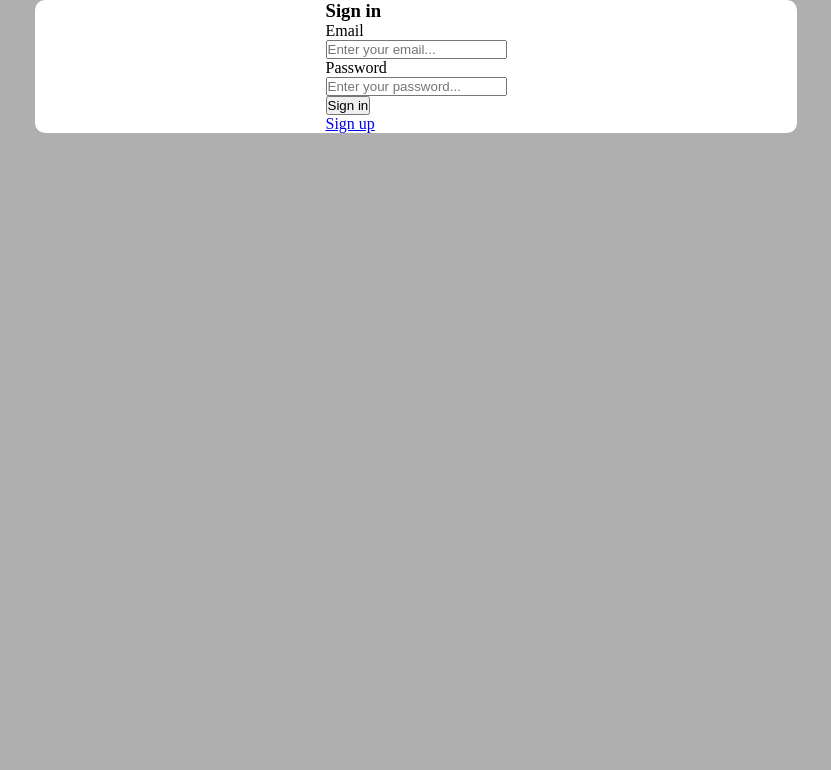
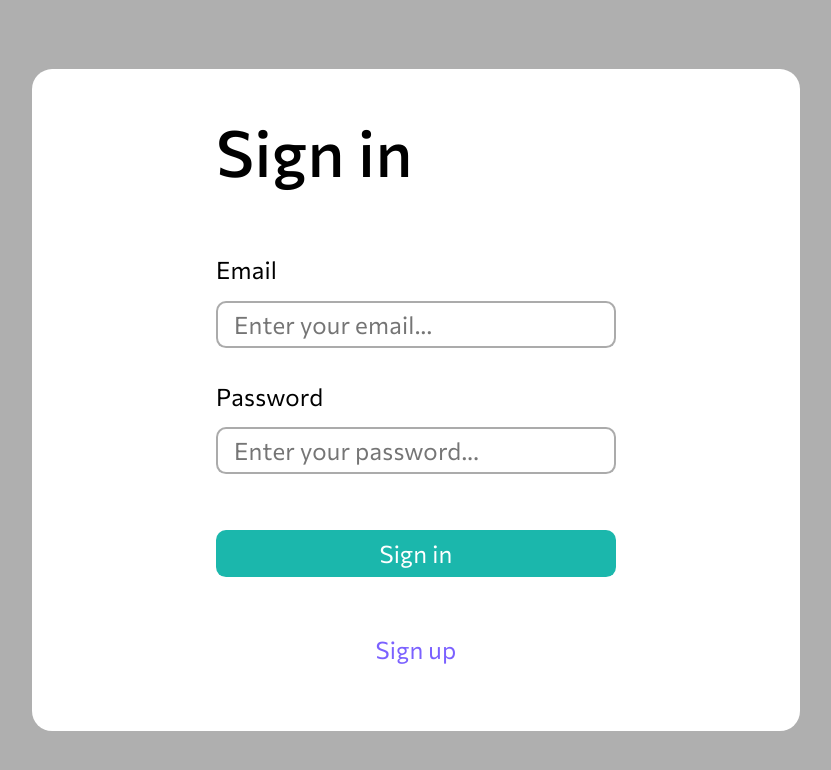
Before and after one commit to glitch-prog/mini-paint, a React (Create React App) app: page /sign_in_page in a window 1280 px wide. Shown: the top 770 px of the page, without its empty margins (224-1055 px from the left). Built offline with nearby package versions, Linux system fonts and the light colour scheme; no server answers.

Commit message:
styles(sign up, sign in): styles for sign up page and sign in page have been added

```diff
--- /dev/null
+++ b/src/Components/views/SignIn/SignIn.css
@@ -0,0 +1,112 @@
+* {
+  padding: 0;
+  margin: 0;
+  box-sizing: border-box;
+}
+
+p {
+  font-family: Commissioner;
+  font-style: normal;
+  font-weight: normal;
+  font-size: 24px;
+  line-height: 140%;
+  letter-spacing: 0.01em;
+  color: #000000;
+  margin-bottom: 14px;
+}
+
+.wrapper {
+  padding-top: 3%;
+  padding-bottom: 5%;
+  min-width: 768px;
+  display: flex;
+  flex-direction: column;
+  justify-content: center;
+  align-items: center;
+  position: absolute;
+  top: 50%;
+  left: 50%;
+  transform: translate(-50%, -50%);
+  background-color: #ffffff;
+  border-radius: 20px;
+}
+
+.form {
+  display: flex;
+  flex-direction: column;
+  justify-content: center;
+  align-items: center;
+}
+
+h3 {
+  font-family: Commissioner;
+  font-style: normal;
+  font-weight: 500;
+  font-size: 64px;
+  line-height: 140%;
+  letter-spacing: 0.01em;
+  color: #000000;
+  margin-bottom: 56px;
+}
+
+.label {
+  font-family: Commissioner;
+  font-style: normal;
+  font-weight: normal;
+  font-size: 18px;
+  line-height: 17px;
+  color: #7c7c7c;
+  margin-bottom: 8px;
+}
+
+.signin__input {
+  width: 400px;
+  height: 47px;
+  border: 2px solid rgba(77, 77, 77, 0.47);
+  box-sizing: border-box;
+  border-radius: 10px;
+  padding-left: 16px;
+  font-family: Commissioner;
+  font-style: normal;
+  font-weight: normal;
+  font-size: 24px;
+  line-height: 140%;
+  outline: none;
+  letter-spacing: 0.01em;
+  color: #000000;
+  margin-bottom: 32px;
+}
+
+.signin__input:focus {
+  border: 1px solid #0085ff;
+  box-sizing: border-box;
+  box-shadow: 0px 0px 4px #54a4dd;
+}
+
+.signin__btn {
+  width: 400px;
+  height: 47px;
+  font-family: Commissioner;
+  font-style: normal;
+  font-weight: normal;
+  font-size: 24px;
+  line-height: 140%;
+  letter-spacing: 0.01em;
+  color: #ffffff;
+  background: #1bb7ac;
+  border: none;
+  border-radius: 10px;
+  margin-top: 24px;
+  margin-bottom: 56px;
+}
+
+.link {
+  font-family: Commissioner;
+  font-style: normal;
+  font-weight: normal;
+  font-size: 24px;
+  line-height: 140%;
+  letter-spacing: 0.01em;
+  text-decoration: none;
+  color: #7b61ff;
+}
--- a/src/Components/views/SignIn/SignIn.tsx
+++ b/src/Components/views/SignIn/SignIn.tsx
@@ -3,7 +3,7 @@ import { ISignIn } from './SignIn.interface';
 
 import { Link } from 'react-router-dom';
 import { SIGN_UP_PAGE } from '../../../constants/constants';
-// import styles from './Login.module.css';
+import './SignIn.css';
 
 export function SignInView({
   onChangePassword,
@@ -12,25 +12,35 @@ export function SignInView({
 }: ISignIn) {
   return (
     <div>
-      <div>
+      <div className='wrapper'>
         <div>
           <h3> Sign in </h3>
           <div>
             <p>Email</p>
-            <input placeholder='Enter your email...' onChange={onChangeEmail} />
+            <input
+              className='signin__input'
+              placeholder='Enter your email...'
+              onChange={onChangeEmail}
+            />
           </div>
           <div>
             <p>Password</p>
             <input
+              className='signin__input'
               placeholder='Enter your password...'
               type='password'
               onChange={onChangePassword}
             />
           </div>
-          <button onClick={onClickLogin}> Sign in</button>
+          <button className='signin__btn' onClick={onClickLogin}>
+            {' '}
+            Sign in
+          </button>
         </div>
         <div>
-          <Link to={SIGN_UP_PAGE}>Sign up</Link>
+          <Link className='link' to={SIGN_UP_PAGE}>
+            Sign up
+          </Link>
         </div>
       </div>
     </div>
--- /dev/null
+++ b/src/Components/views/SignUp/SignUp.css
@@ -0,0 +1,112 @@
+* {
+  padding: 0;
+  margin: 0;
+  box-sizing: border-box;
+}
+
+p {
+  font-family: Commissioner;
+  font-style: normal;
+  font-weight: normal;
+  font-size: 24px;
+  line-height: 140%;
+  letter-spacing: 0.01em;
+  color: #000000;
+  margin-bottom: 14px;
+}
+
+.wrapper {
+  padding-top: 3%;
+  padding-bottom: 5%;
+  min-width: 768px;
+  display: flex;
+  flex-direction: column;
+  justify-content: center;
+  align-items: center;
+  position: absolute;
+  top: 50%;
+  left: 50%;
+  transform: translate(-50%, -50%);
+  background-color: #ffffff;
+  border-radius: 20px;
+}
+
+.form {
+  display: flex;
+  flex-direction: column;
+  justify-content: center;
+  align-items: center;
+}
+
+.title {
+  font-family: Commissioner;
+  font-style: normal;
+  font-weight: 500;
+  font-size: 64px;
+  line-height: 140%;
+  letter-spacing: 0.01em;
+  color: #000000;
+  margin-bottom: 56px;
+}
+
+.label {
+  font-family: Commissioner;
+  font-style: normal;
+  font-weight: normal;
+  font-size: 18px;
+  line-height: 17px;
+  color: #7c7c7c;
+  margin-bottom: 8px;
+}
+
+.signup__input {
+  width: 400px;
+  height: 47px;
+  border: 2px solid rgba(77, 77, 77, 0.47);
+  box-sizing: border-box;
+  border-radius: 10px;
+  padding-left: 16px;
+  font-family: Commissioner;
+  font-style: normal;
+  font-weight: normal;
+  font-size: 24px;
+  line-height: 140%;
+  outline: none;
+  letter-spacing: 0.01em;
+  color: #000000;
+  margin-bottom: 32px;
+}
+
+.signup__input:focus {
+  border: 1px solid #0085ff;
+  box-sizing: border-box;
+  box-shadow: 0px 0px 4px #54a4dd;
+}
+
+.signup__btn {
+  width: 400px;
+  height: 47px;
+  font-family: Commissioner;
+  font-style: normal;
+  font-weight: normal;
+  font-size: 24px;
+  line-height: 140%;
+  letter-spacing: 0.01em;
+  color: #ffffff;
+  background: #1bb7ac;
+  border: none;
+  border-radius: 10px;
+  margin-top: 24px;
+  margin-bottom: 56px;
+}
+
+.link {
+  font-family: Commissioner;
+  font-style: normal;
+  font-weight: normal;
+  font-size: 24px;
+  line-height: 140%;
+  letter-spacing: 0.01em;
+  text-decoration: none;
+  color: #7b61ff;
+}
--- a/src/Components/views/SignUp/SignUp.tsx
+++ b/src/Components/views/SignUp/SignUp.tsx
@@ -1,17 +1,21 @@
-import { ISignUp } from "./SignUp.interface";
+import { ISignUp } from './SignUp.interface';
+import './SignUp.css';
+import { Link } from 'react-router-dom';
+import { SIGN_IN_PAGE } from '../../../constants/constants';
 
 export function SignUpView({
   handleOnChangeRegisterEmail,
   handleOnChangeRegisterPassword,
   register,
-}:ISignUp) {
+}: ISignUp) {
   return (
-    <div>
+    <div className='wrapper'>
       <div>
         <h3> Sign up </h3>
         <div>
           <p>Email</p>
           <input
+            className='signup__input'
             placeholder='Enter your email address...'
             onChange={handleOnChangeRegisterEmail}
           />
@@ -19,20 +23,23 @@ export function SignUpView({
         <div>
           <p>Password</p>
           <input
+            className='signup__input'
             placeholder='Enter your password...'
             type='password'
             onChange={handleOnChangeRegisterPassword}
           />
         </div>
 
-        <button onClick={register}> Sign up </button>
+        <button className='signup__btn' onClick={register}>
+          Sign up
+        </button>
       </div>
 
-      {/* <div>
-        <Link to={LOGIN_PAGE} className={styles.link}>
+      <div>
+        <Link to={SIGN_IN_PAGE} className='link'>
           Sign in
         </Link>
-      </div> */}
+      </div>
     </div>
   );
 }
```
